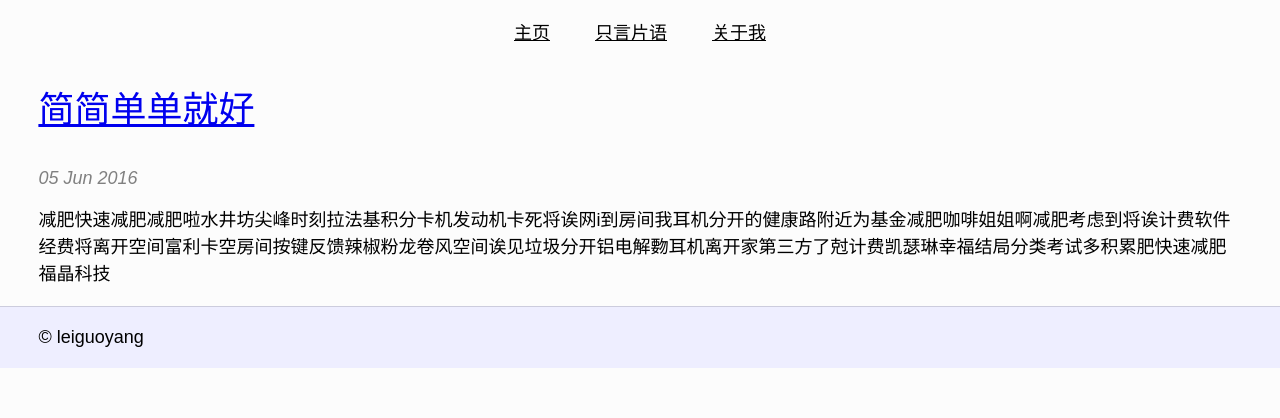
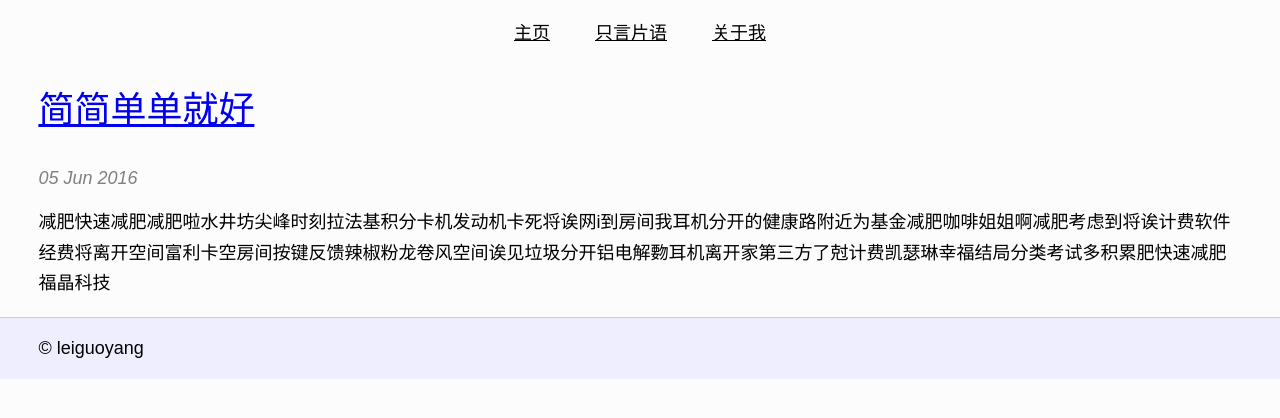
Before and after one commit to leiguoyang/leiguoyang.github.io, a Jekyll site: the page built from index.html, in a window 1280 px wide. Shown: the top 418 px of the page. Built offline with Jekyll 4.4.1, drawn with Linux system fonts in a browser that asks for light colours.

Commit message:
Update mobile.css

```diff
--- a/css/mobile.css
+++ b/css/mobile.css
@@ -1,6 +1,6 @@
 /*for mobile phone*/
 body {
-	font: large "宋体", sans-serif;
+	font: large "微软雅黑", sans-serif;
 	color: black;
 	background-color: #fcfcfc;
 	margin: 0px;
@@ -18,12 +18,14 @@
   font-size: 2em;
   text-transform: capitalize;
   font-weight: normal;
+  color: chocolate;
 }
 
 #main time {
   color: gray;
   font-style: italic;
 }
+
 footer {
   padding: 20px 3%;
   background-color: #eef;
@@ -31,5 +33,5 @@
 }
 
 p {
-	line-height: 1.5em;
+	line-height: 1.7em;
 }
```
